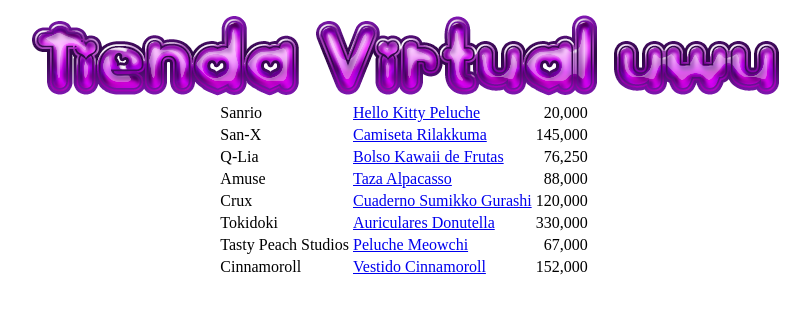
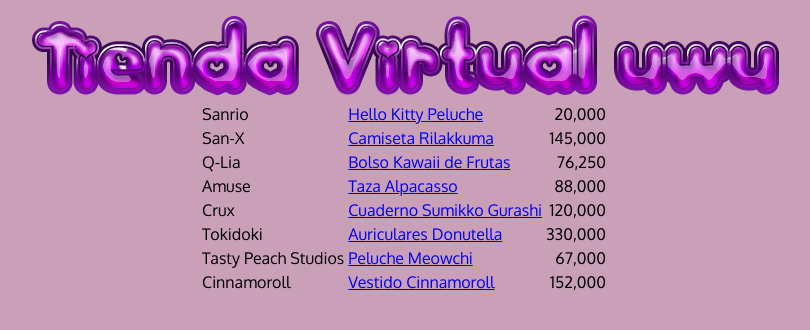
Before and after one commit to Selenebm/Repositorio-Parcial2, a Flask app: page / in a window 1280 px wide. Shown: the top 330 px of the page, without its empty margins (236-1046 px from the left). Run offline with Flask 3, Linux system fonts and the light colour scheme.

Commit message:
Formato de presentacion

```diff
--- a/static/css/estilo.css
+++ b/static/css/estilo.css
@@ -1,3 +1,8 @@
+@import url('https://fonts.googleapis.com/css2?family=Oxygen:wght@300;400&display=swap');
+
+html {font-family: "Oxygen"; background: #C9A0B8;}
+
+
 .center {
     display: block;
     margin-left: auto;
```
